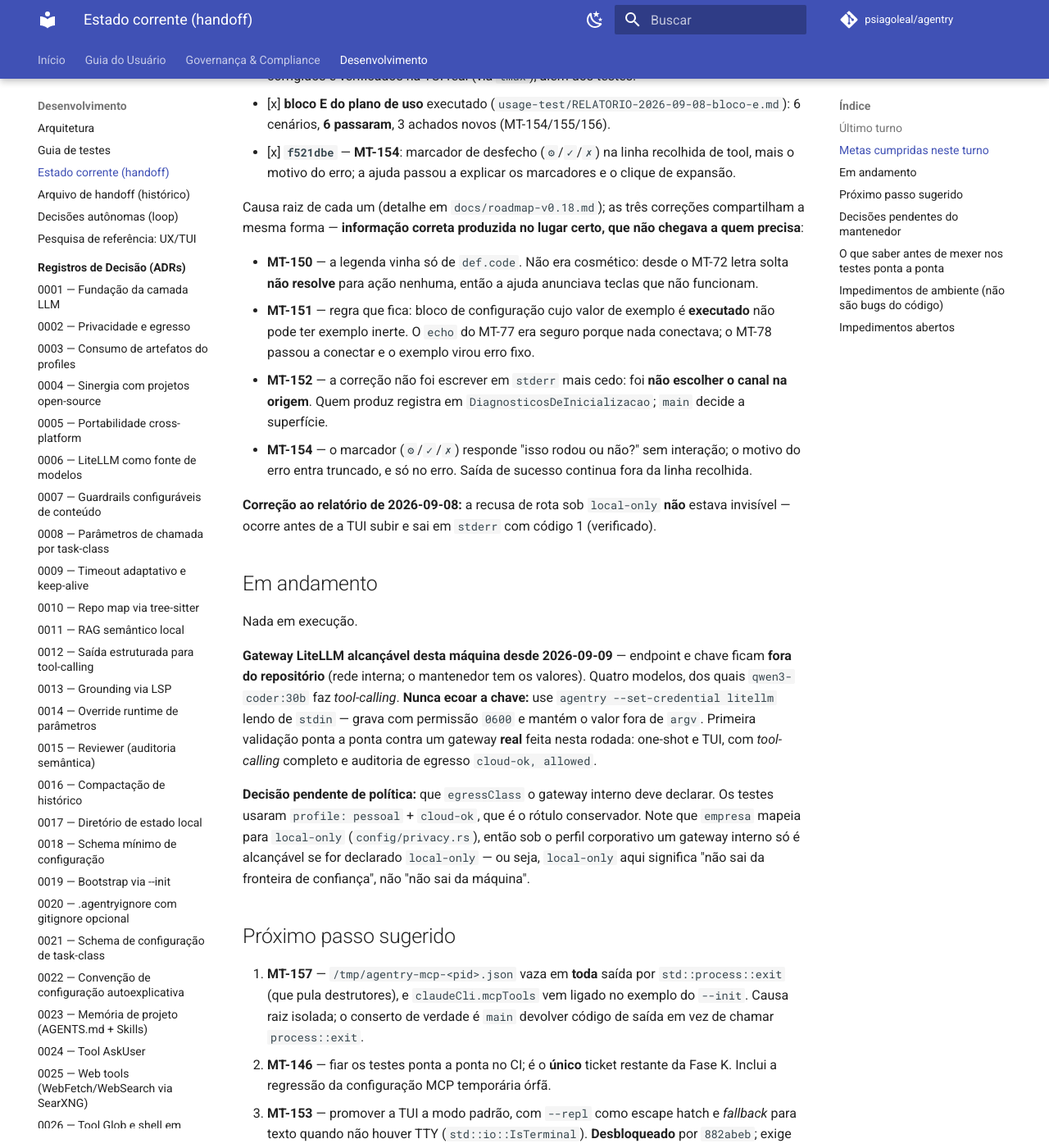
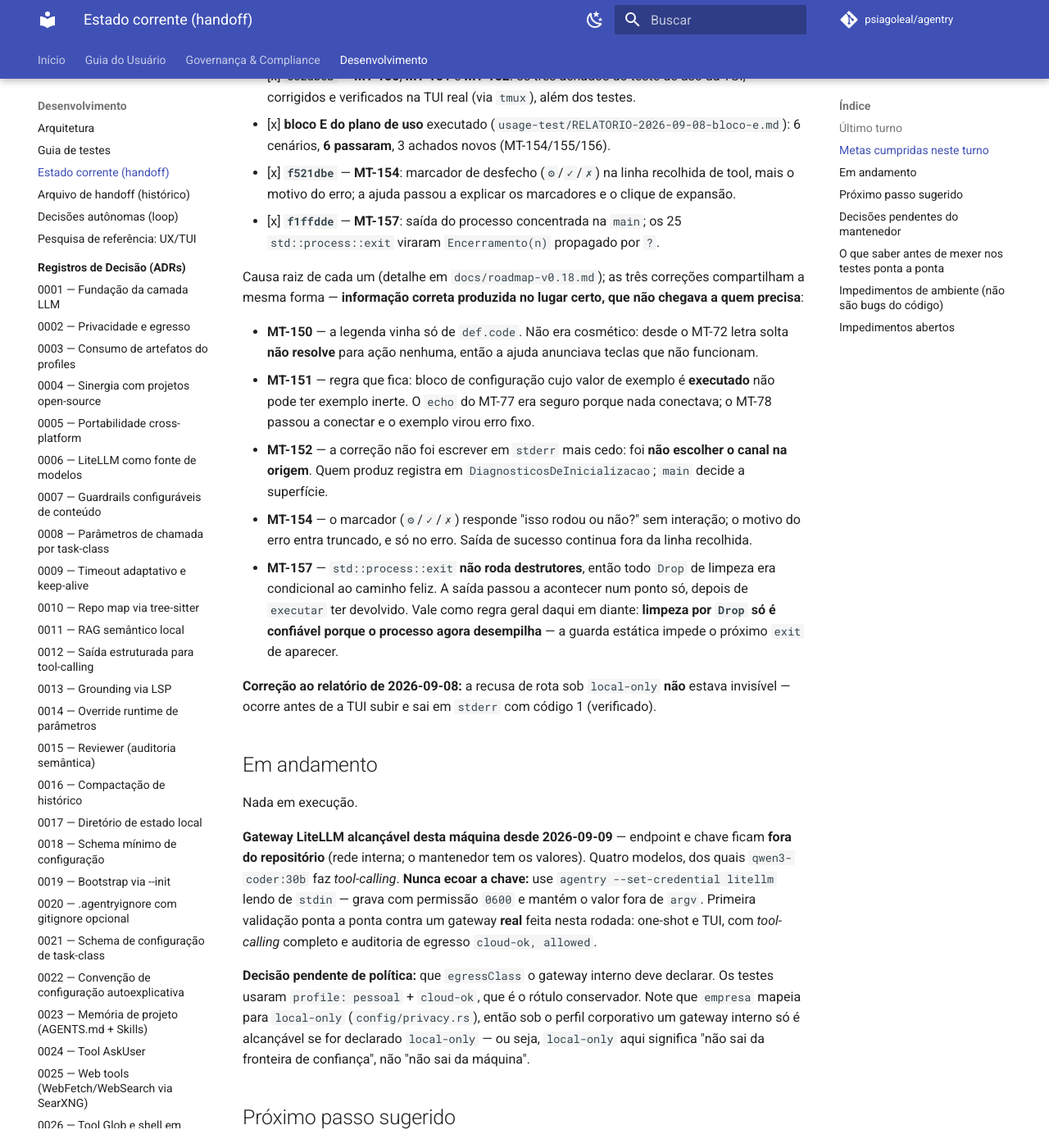
Before and after one commit to psiagoleal/agentry, an MkDocs documentation site: the page built from docs/CURRENT-STATE.md, in a window 1280 px wide and 1400 px high, scrolled down 736 px. Shown: the whole window at 82% size. Built offline with MkDocs 1.6.1 and Material for MkDocs 9.7.7, drawn with Linux system fonts in a browser that asks for light colours; comment, search, counter and statistics services are not loaded.

Commit message:
docs(handoff): MT-157 fechado; MT-146 vira o proximo passo
Fica registrada a regra que o MT-157 estabelece e vale daqui em diante:
limpeza por Drop so e confiavel porque o processo agora desempilha. A
guarda estatica impede o proximo exit de aparecer.

{agente: Claude Code; modelo: claude-opus-5}

```diff
--- a/docs/CURRENT-STATE.md
+++ b/docs/CURRENT-STATE.md
@@ -13,7 +13,8 @@
 
 - **Data:** 2026-09-09
 - **Branch:** `chore/build-linux-e-higiene-de-disco` (**não mesclada em `main`**)
-- **Commits desta rodada:** `882abeb`, `2bf620d`, `67b1e77`, `bcc7788`, `f521dbe`
+- **Commits desta rodada:** `882abeb`, `2bf620d`, `67b1e77`, `bcc7788`, `f521dbe`, `5c311ca`,
+  `f1ffdde`
 - **Estado da árvore:** `AGENTS.md`, `skills/README.md` e os diretórios de skills não
   rastreados seguem modificados de **outra frente**, anteriores a esta rodada e intocados.
   Há um binário `agentry` de ~280 MB **solto na raiz** (não rastreado, não coberto pelo
@@ -29,6 +30,8 @@
       6 cenários, **6 passaram**, 3 achados novos (MT-154/155/156).
 - [x] **`f521dbe`** — **MT-154**: marcador de desfecho (`⚙`/`✓`/`✗`) na linha recolhida de tool,
       mais o motivo do erro; a ajuda passou a explicar os marcadores e o clique de expansão.
+- [x] **`f1ffdde`** — **MT-157**: saída do processo concentrada na `main`; os 25
+      `std::process::exit` viraram `Encerramento(n)` propagado por `?`.
 
 Causa raiz de cada um (detalhe em `docs/roadmap-v0.18.md`); as três correções compartilham a
 mesma forma — **informação correta produzida no lugar certo, que não chegava a quem precisa**:
@@ -42,6 +45,10 @@ mesma forma — **informação correta produzida no lugar certo, que não chegav
   origem**. Quem produz registra em `DiagnosticosDeInicializacao`; `main` decide a superfície.
 - **MT-154** — o marcador (`⚙`/`✓`/`✗`) responde "isso rodou ou não?" sem interação; o motivo
   do erro entra truncado, e só no erro. Saída de sucesso continua fora da linha recolhida.
+- **MT-157** — `std::process::exit` **não roda destrutores**, então todo `Drop` de limpeza era
+  condicional ao caminho feliz. A saída passou a acontecer num ponto só, depois de `executar`
+  ter devolvido. Vale como regra geral daqui em diante: **limpeza por `Drop` só é confiável
+  porque o processo agora desempilha** — a guarda estática impede o próximo `exit` de aparecer.
 
 **Correção ao relatório de 2026-09-08:** a recusa de rota sob `local-only` **não** estava
 invisível — ocorre antes de a TUI subir e sai em `stderr` com código 1 (verificado).
@@ -65,21 +72,17 @@ fronteira de confiança", não "não sai da máquina".
 
 ## Próximo passo sugerido
 
-1. **MT-157** — `/tmp/agentry-mcp-<pid>.json` vaza em **toda** saída por `std::process::exit`
-   (que pula destrutores), e `claudeCli.mcpTools` vem ligado no exemplo do `--init`. Causa raiz
-   isolada; o conserto de verdade é `main` devolver código de saída em vez de chamar
-   `process::exit`.
-2. **MT-146** — fiar os testes ponta a ponta no CI; é o **único** ticket restante da Fase K.
+1. **MT-146** — fiar os testes ponta a ponta no CI; é o **único** ticket restante da Fase K.
    Inclui a regressão da configuração MCP temporária órfã.
-3. **MT-153** — promover a TUI a modo padrão, com `--repl` como escape hatch e *fallback* para
+2. **MT-153** — promover a TUI a modo padrão, com `--repl` como escape hatch e *fallback* para
    texto quando não houver TTY (`std::io::IsTerminal`). **Desbloqueado** por `882abeb`; exige
    ADR nova, citando o relatório de uso como a evidência que a ADR-0027 pedia.
-4. **Implementar a ADR-0044** — providers por assinatura via CLI oficial (Codex/Gemini) e por
+3. **Implementar a ADR-0044** — providers por assinatura via CLI oficial (Codex/Gemini) e por
    API. **Pré-requisito duro, ainda não verificado:** confirmar que cada CLI autoriza consumo
    programático sob a assinatura e qual o modo *headless* suportado. Quebrar com
    `micro-ticket-planner`: o molde da ADR-0040 exige `AuditEntry` por invocação e
    `EgressClass` verificada antes do *spawn* em cada provider.
-5. **Detector de nome de pessoa** — lacuna que a ADR-0043 declara e não resolve; custo de falso
+4. **Detector de nome de pessoa** — lacuna que a ADR-0043 declara e não resolve; custo de falso
    positivo alto, decisão do mantenedor.
 
 ## Decisões pendentes do mantenedor
```
